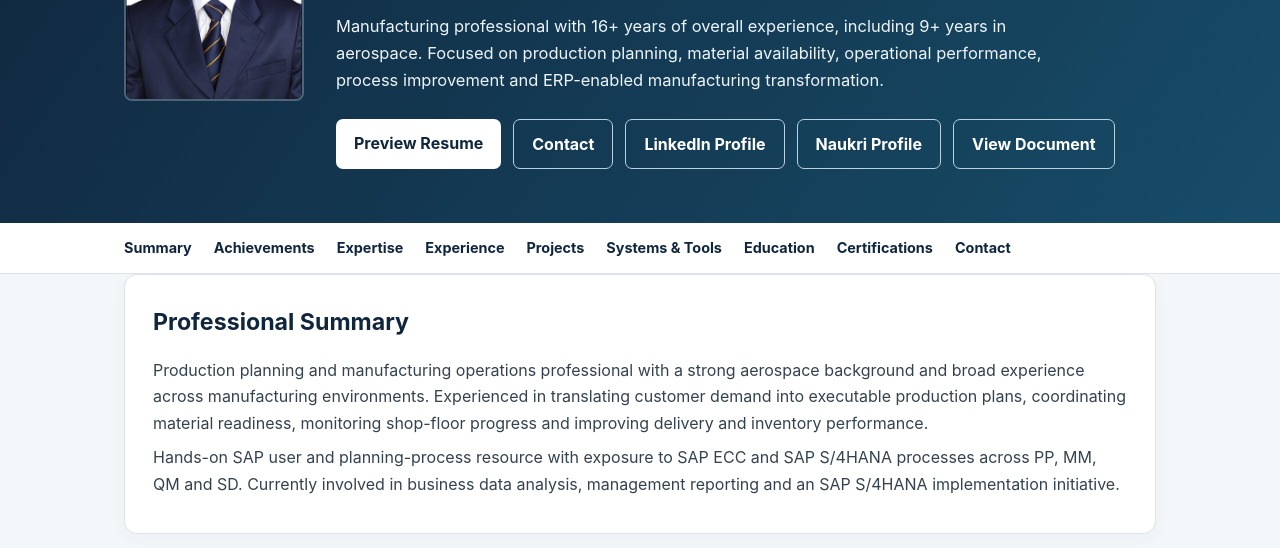
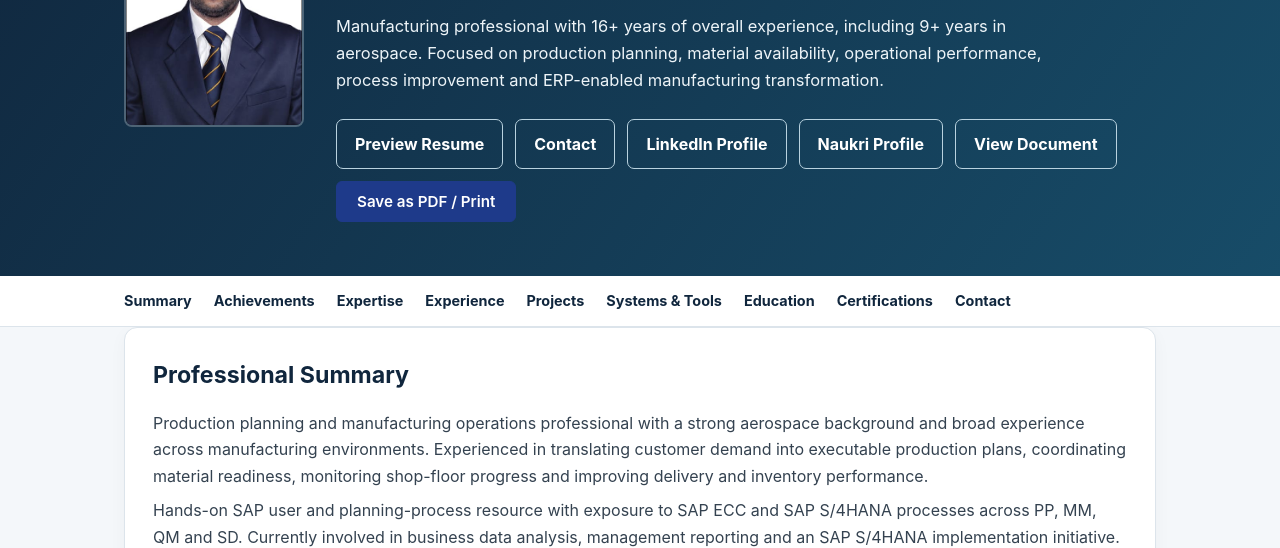
Before and after one commit to sravikumarmysore-svg/Ravikumar_S_Mysore, a plain HTML site: page index.html in a window 1280 px wide. Shown: the part 252-800 px from the top of the page. Drawn offline with Linux system fonts and the light colour scheme.

Commit message:
Add print button to index.html
Added a button to save as PDF or print the page.

```diff
--- a/index.html
+++ b/index.html
@@ -24,11 +24,16 @@
 <p class="intro">Manufacturing professional with 16+ years of overall experience, including 9+ years in aerospace. Focused on production planning, material availability, operational performance, process improvement and ERP-enabled manufacturing transformation.</p>
 
 <div class="actions">
-<a class="btn" href="Ravi_Kumar_S_Profile.pdf" target="_blank" rel="noopener">Preview Resume</a>
+<a class="btn outline" href="Ravi_Kumar_S_Profile.pdf" target="_blank" rel="noopener">Preview Resume</a>
 <a class="btn outline" href="#contact">Contact</a>
 <a class="btn outline" href="https://www.linkedin.com/in/ravi-kumar-s-97834185/" target="_blank" rel="noopener">LinkedIn Profile</a>
 <a class="btn outline" href="https://www.naukri.com/mnj/dashboard/" target="_blank" rel="noopener">Naukri Profile</a>
 <a class="btn outline" href="https://docs.google.com/document/d/1np3hQvXx_bkqiTauw7m9YT7KX_G30lXp/edit" target="_blank" rel="noopener">View Document</a>
+
+<button type="button" class="btn btn-print" onclick="window.print()">
+  Save as PDF / Print
+</button>
+
 </div>
 </div>
 </div>
```
